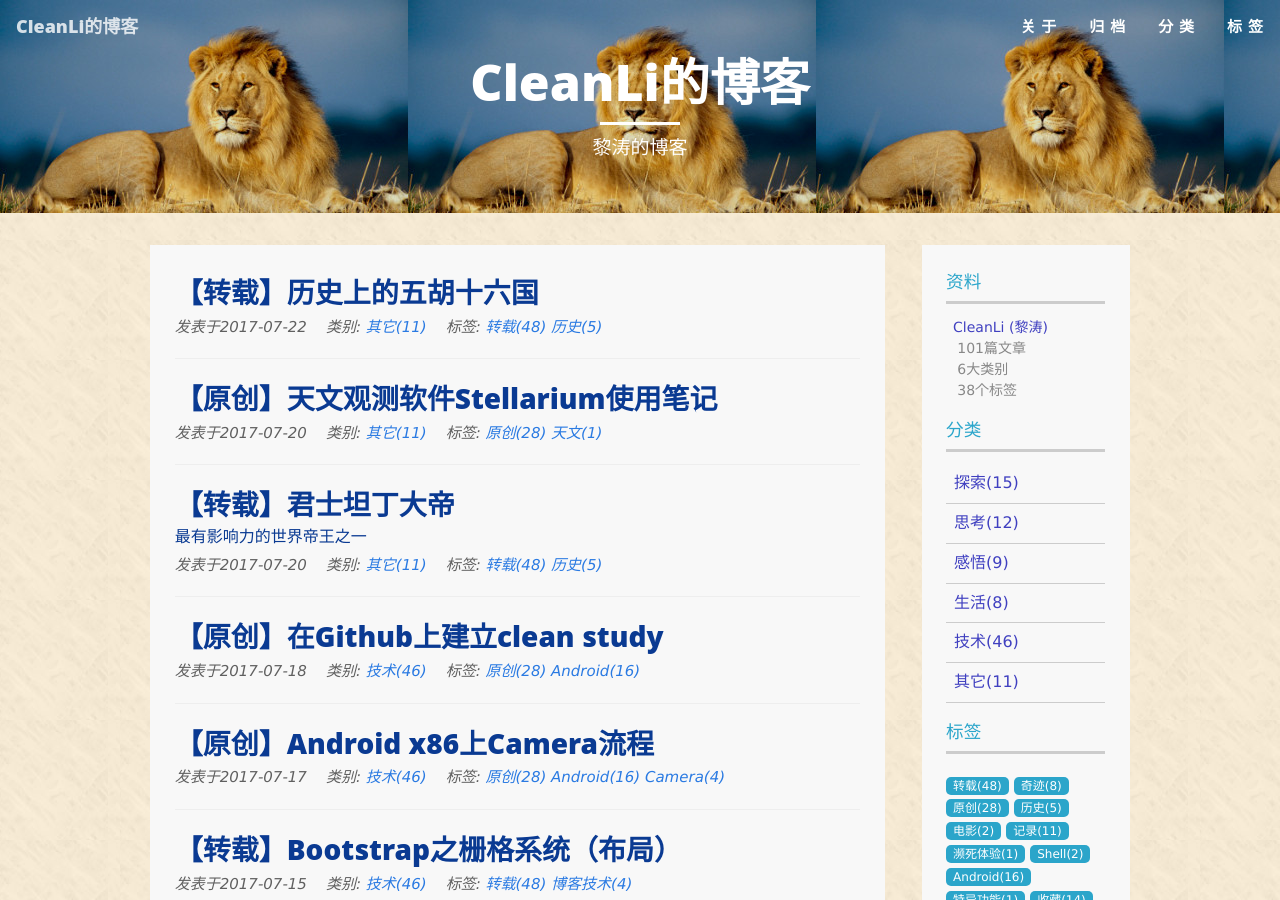
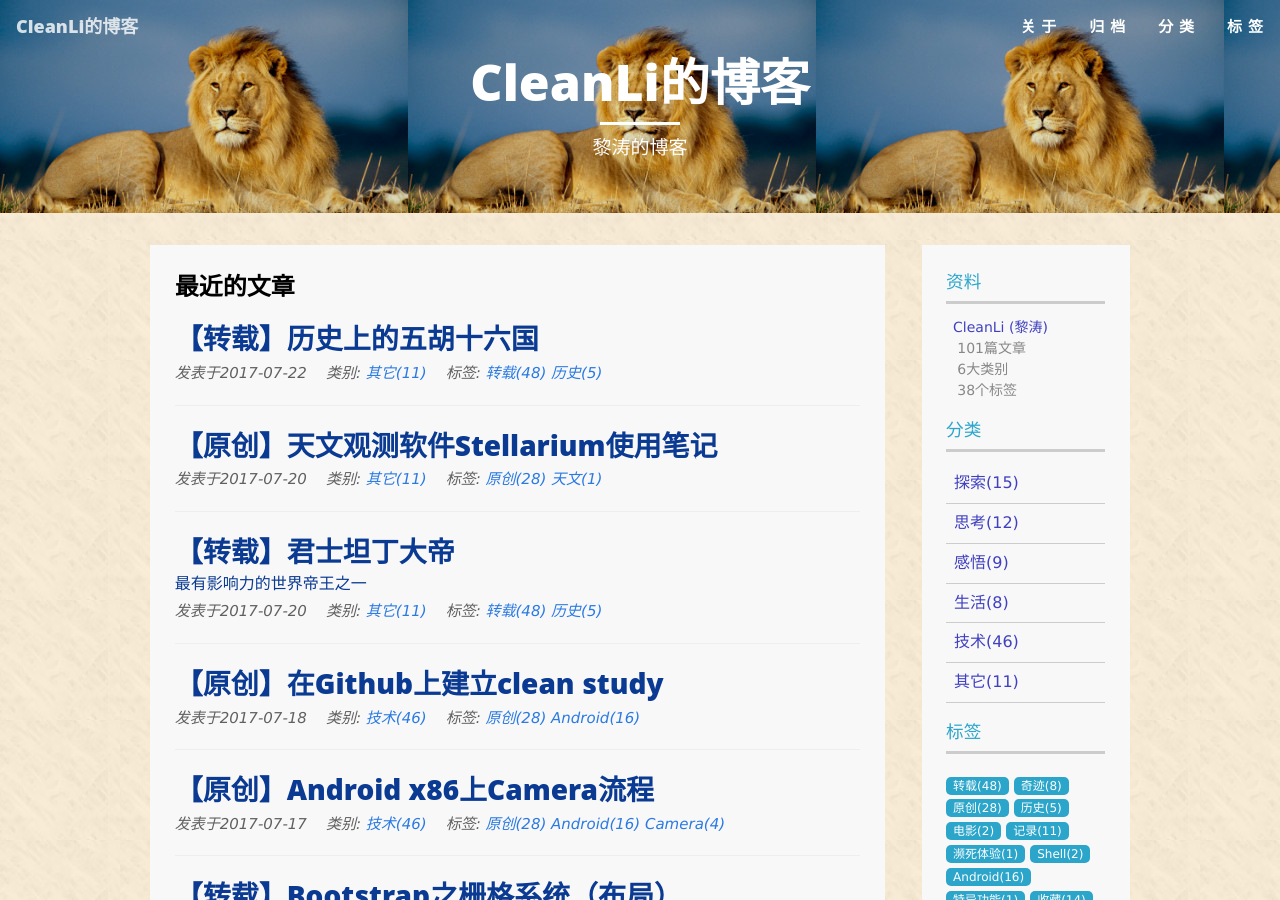
Before and after one commit to cleanli/cleanhome, a Jekyll site: the page built from index.html, in a window 1280 px wide and 900 px high. Built offline with Jekyll 4.4.1, drawn with Linux system fonts in a browser that asks for light colours; the list of posts is cut into pages by our own code.

Commit message:
add index hint

```diff
--- a/index.html
+++ b/index.html
@@ -3,6 +3,10 @@ layout: page
 description: "黎涛的博客"
 ---
 
+{% if paginator.previous_page %}
+{% else %}
+<h3 class="index_hint">最近的文章</h3>
+{% endif %}
 {% for post in paginator.posts %}
 <div class="post-preview">
     <a href="{{ post.url | prepend: site.baseurl }}">
```
